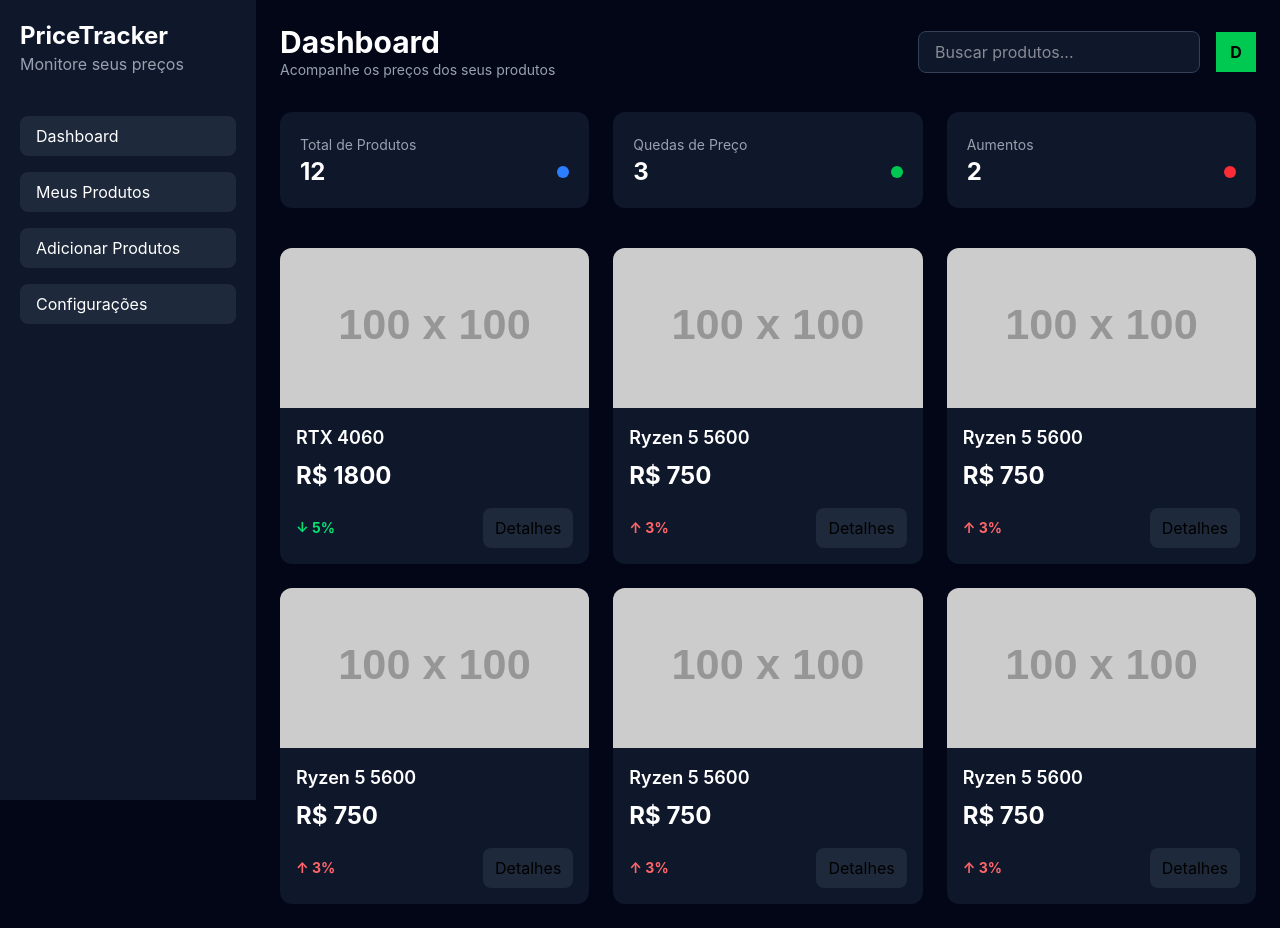
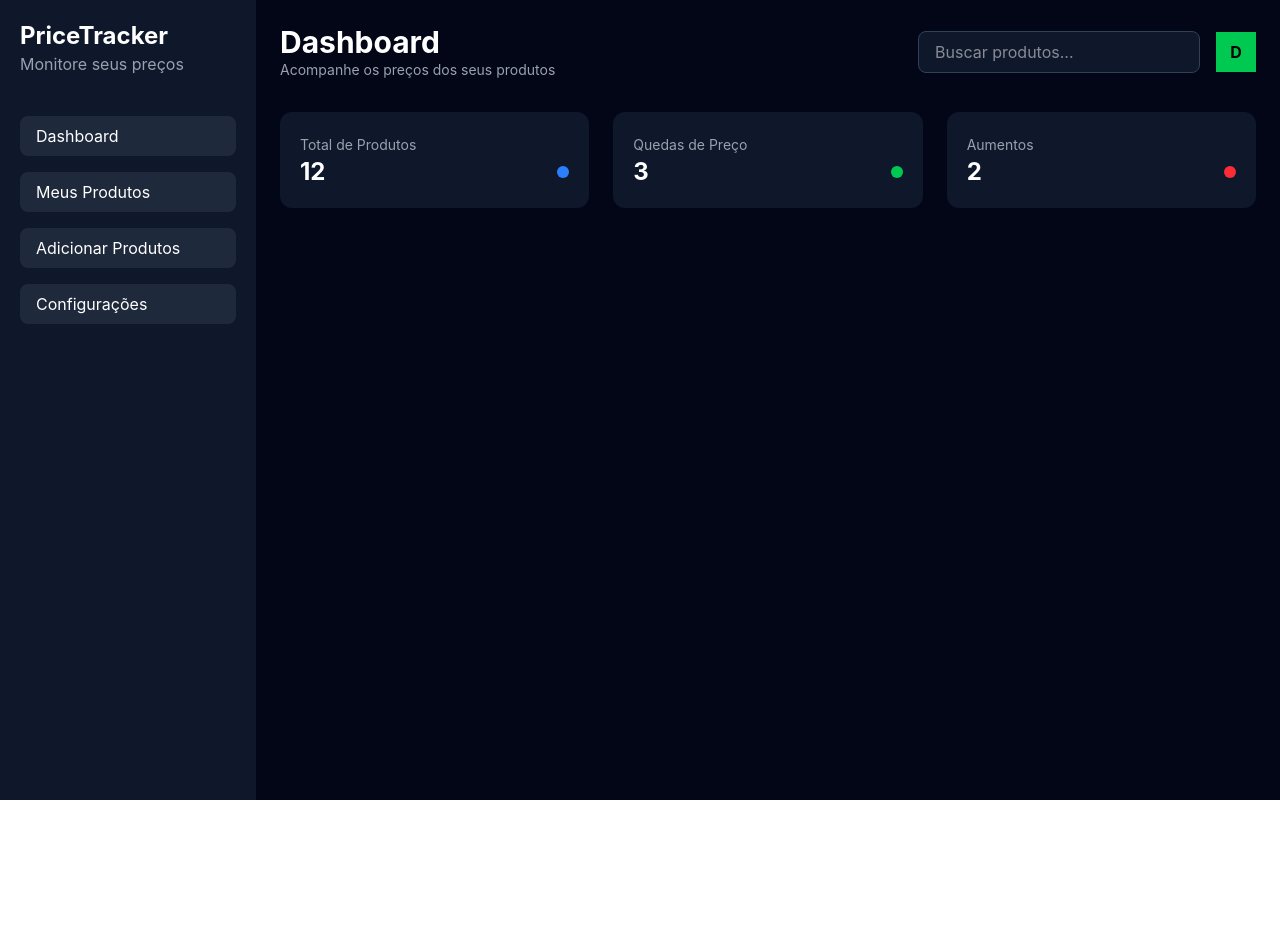
Before and after one commit to DanielBritoSJunior/price-tracker, a React (Vite) app in the folder frontend/: page / in a window 1280 px wide. After the commit the page ends 800 px from the top, so only its background shows below. Built offline with nearby package versions, Linux system fonts and the light colour scheme.

Commit message:
feat: integrate frontend form with backend API

```diff
--- a/frontend/package.json
+++ b/frontend/package.json
@@ -11,7 +11,7 @@
   },
   "dependencies": {
     "@tailwindcss/vite": "^4.2.2",
-    "axios": "^1.14.0",
+    "axios": "^1.15.0",
     "react": "^19.2.4",
     "react-dom": "^19.2.4",
     "react-router-dom": "^7.13.2",
--- a/frontend/src/pages/AddProduct.jsx
+++ b/frontend/src/pages/AddProduct.jsx
@@ -1,5 +1,6 @@
 import { useNavigate } from "react-router-dom";
 import { use, useState } from "react";
+import { createProduct } from "../services/productService";
 
 const initialFormData = {
         url: "",
@@ -25,12 +26,20 @@
         })
     }
 
-    const handleSubmit = (e) => {
+    const handleSubmit = async (e) => {
         e.preventDefault()
 
-        console.log(formData)
-        setFormData(initialFormData)
+        try {
+            const response = await createProduct(formData)
+
+            console.log("Resposta da API:", response.data)
+            setFormData(initialFormData)
+        } catch (error) {
+            console.error("Erro ao cadastrar produto:", error)
+        }
     }
+
+
     return (
         <div className="min-h-screen bg-[#020617] text-white p-6 flex justify-center">
             <div className="w-full max-w-4xl">
--- a/frontend/src/pages/Dashboard.jsx
+++ b/frontend/src/pages/Dashboard.jsx
@@ -17,49 +17,7 @@
                     <StatCard title="Aumentos" value="2" color="bg-red-500" />
                 </div>
 
-                <div className="mt-10 grid grid-cols-3 gap-6">
-                <ProductCard
-                    image="https://via.placeholder.com/100"
-                    name="RTX 4060"
-                    price="1800"
-                    change={-5}
-                />
-
-                <ProductCard
-                    image="https://via.placeholder.com/100"
-                    name="Ryzen 5 5600"
-                    price="750"
-                    change={3}
-                />
-
-                <ProductCard
-                    image="https://via.placeholder.com/100"
-                    name="Ryzen 5 5600"
-                    price="750"
-                    change={3}
-                />
-
-                <ProductCard
-                    image="https://via.placeholder.com/100"
-                    name="Ryzen 5 5600"
-                    price="750"
-                    change={3}
-                />
-
-                <ProductCard
-                    image="https://via.placeholder.com/100"
-                    name="Ryzen 5 5600"
-                    price="750"
-                    change={3}
-                />
-
-                <ProductCard
-                    image="https://via.placeholder.com/100"
-                    name="Ryzen 5 5600"
-                    price="750"
-                    change={3}
-                />
-            </div>
+                <div className="mt-10 grid grid-cols-3 gap-6"></div>
             </div>
 
 
--- /dev/null
+++ b/frontend/src/services/productService.js
@@ -0,0 +1,9 @@
+import axios from "axios";
+
+const api = axios.create({
+    baseURL: "http://localhost:3000",
+})
+
+export const createProduct = (productData) => {
+    return api.post("/products", productData)
+}
```
Also changed, not shown: 2 other files (tests, documents, lock files or other folders).
